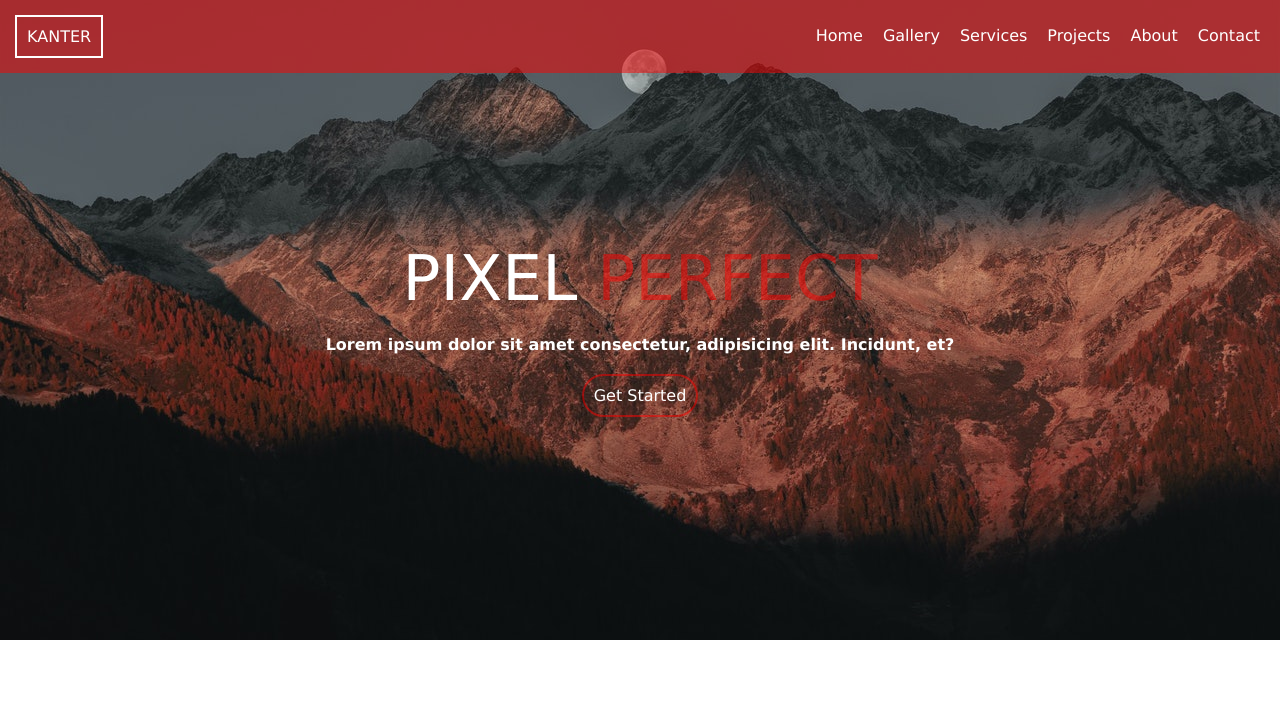
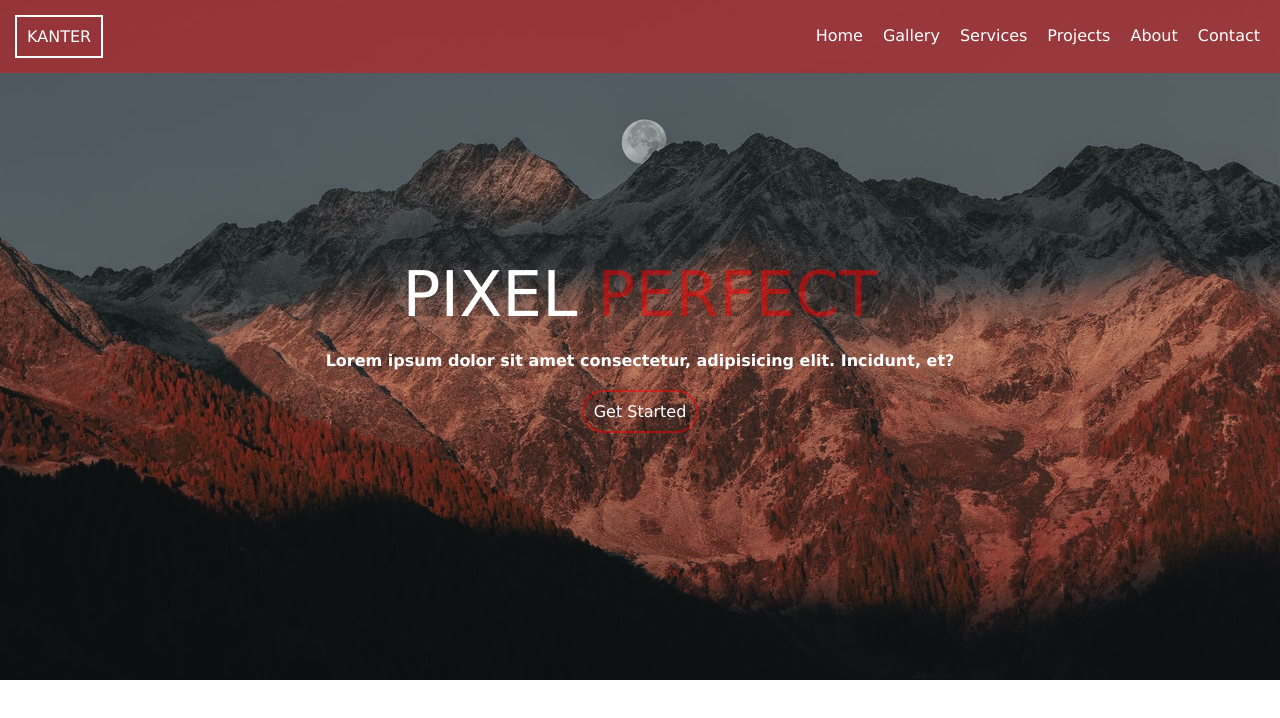
Before and after one commit to SSDC-SLIET/class-projects, a plain HTML site: page HTML CSS WEBSITE/index.html in a window 1280 px wide. Drawn offline with Linux system fonts and the light colour scheme.

Commit message:
small update

```diff
--- a/HTML CSS WEBSITE/index.html
+++ b/HTML CSS WEBSITE/index.html
@@ -15,8 +15,9 @@
   </head>
 
   <body>
-    <div class="overlay"></div>
+
     <div class="main-section">
+      <div class="inner-main">
 
       <div class="navbar">
         <div id="logo">KANTER</div>
@@ -42,5 +43,6 @@
         <div class="get-started-button"><a href="#">Get Started</a></div>
       </section>
     </div>
+  </div>
   </body>
 </html>
--- a/HTML CSS WEBSITE/main.css
+++ b/HTML CSS WEBSITE/main.css
@@ -4,17 +4,20 @@
   margin: 0;
   padding: 0;
   color: white;
-  height: 80%;
+  height: 85%;
   width: 100%;
   background-size: 100% auto;
   background-image: url("back.jpg");
   background-repeat: no-repeat;
-  background-position-y: -200px;
+  background-position-y: -130px;
   /* background-position: bottom; */
 
   position: absolute;
 }
-
+.inner-main {
+  /* background-color: rgba(255, 0, 0, 0.05); */
+  /* height: 100%; */
+}
 body {
   padding: 0;
   margin: 0;
@@ -24,7 +27,7 @@ body {
 .navbar {
   display: flex;
   justify-content: space-between;
-  background-color: rgba(255, 0, 0, 0.5);
+  background-color: rgba(255, 0, 0, 0.4);
   padding: 10px; /* top/bottom left-right */
   margin-top: 0;
   z-index: 10;
@@ -86,7 +89,7 @@ body {
   text-decoration: none;
 }
 .get-started-button:hover {
-  background-color: rgba(255, 0, 0, 0.5);
+  background-color: rgb(177, 35, 35);
 }
 
 /* .overlay {
```
